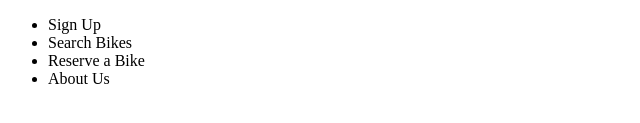
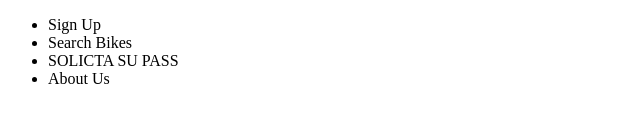
Before and after one commit to pilot323/pilot323.github.p, a plain HTML site: page index.html in a window 1280 px wide. Shown: the part 327-450 px from the top of the page, 0-640 px from the left. Drawn offline with Linux system fonts and the light colour scheme.

Commit message:
Update index.html

```diff
--- a/index.html
+++ b/index.html
@@ -43,7 +43,7 @@
 	  	<ul>
 			 	<li>Sign Up</li>
     		<li>Search Bikes</li>
-			   <li>Reserve a Bike</li>
+			   <li>SOLICTA SU PASS</li>
 			 	<li>About Us</li>
   		</ul>
   	</div>
```
